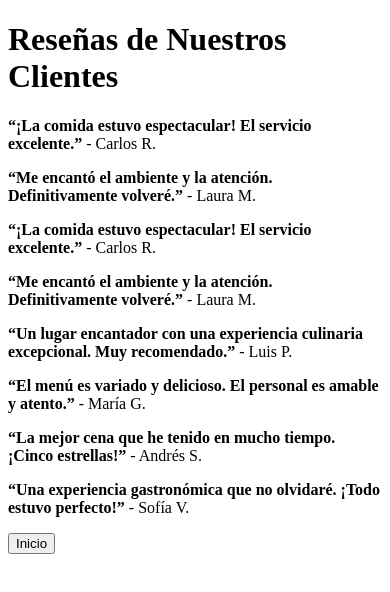
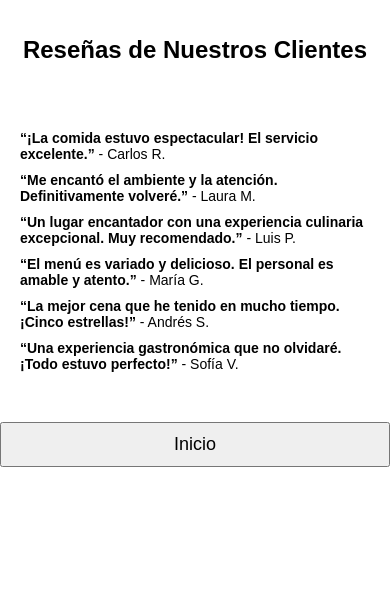
Before and after one commit to Santos23231/practica1, a plain HTML site: page resenias/resenias.html in a window 390 px wide. Drawn offline with Linux system fonts and the light colour scheme.

Commit message:
Update resenias.html
comais de receñías

```diff
--- a/resenias/resenias.html
+++ b/resenias/resenias.html
@@ -4,13 +4,50 @@
     <meta charset="UTF-8">
     <meta name="viewport" content="width=device-width, initial-scale=1.0">
     <title>Reseñas - Restaurante Gourmet</title>
+    <style>
+        body {
+            font-family: Arial, sans-serif;
+            margin: 0;
+            padding: 0;
+            box-sizing: border-box;
+        }
+        h1 {
+            text-align: center;
+            padding: 20px;
+        }
+        section {
+            padding: 20px;
+        }
+        p {
+            margin: 10px 0;
+        }
+        a {
+            display: block;
+            text-align: center;
+            margin: 20px 0;
+        }
+        button {
+            padding: 10px 20px;
+            font-size: 16px;
+        }
+        @media (max-width: 600px) {
+            h1 {
+                font-size: 24px;
+            }
+            p {
+                font-size: 14px;
+            }
+            button {
+                width: 100%;
+                font-size: 18px;
+            }
+        }
+    </style>
 </head>
 <body>
     <h1>Reseñas de Nuestros Clientes</h1>
 
     <section>
-        <p><strong>“¡La comida estuvo espectacular! El servicio excelente.”</strong> - Carlos R.</p>
-        <p><strong>“Me encantó el ambiente y la atención. Definitivamente volveré.”</strong> - Laura M.</p>
         <p><strong>“¡La comida estuvo espectacular! El servicio excelente.”</strong> - Carlos R.</p>
         <p><strong>“Me encantó el ambiente y la atención. Definitivamente volveré.”</strong> - Laura M.</p>
         <p><strong>“Un lugar encantador con una experiencia culinaria excepcional. Muy recomendado.”</strong> - Luis P.</p>
@@ -19,9 +56,8 @@
         <p><strong>“Una experiencia gastronómica que no olvidaré. ¡Todo estuvo perfecto!”</strong> - Sofía V.</p>
     </section>
 
-    </section>
-</body>
-</html>
     <a href="/index.html">
         <button>Inicio</button>
     </a>
+</body>
+</html>
```
Lines whose indentation alone changed are shown as unchanged.
